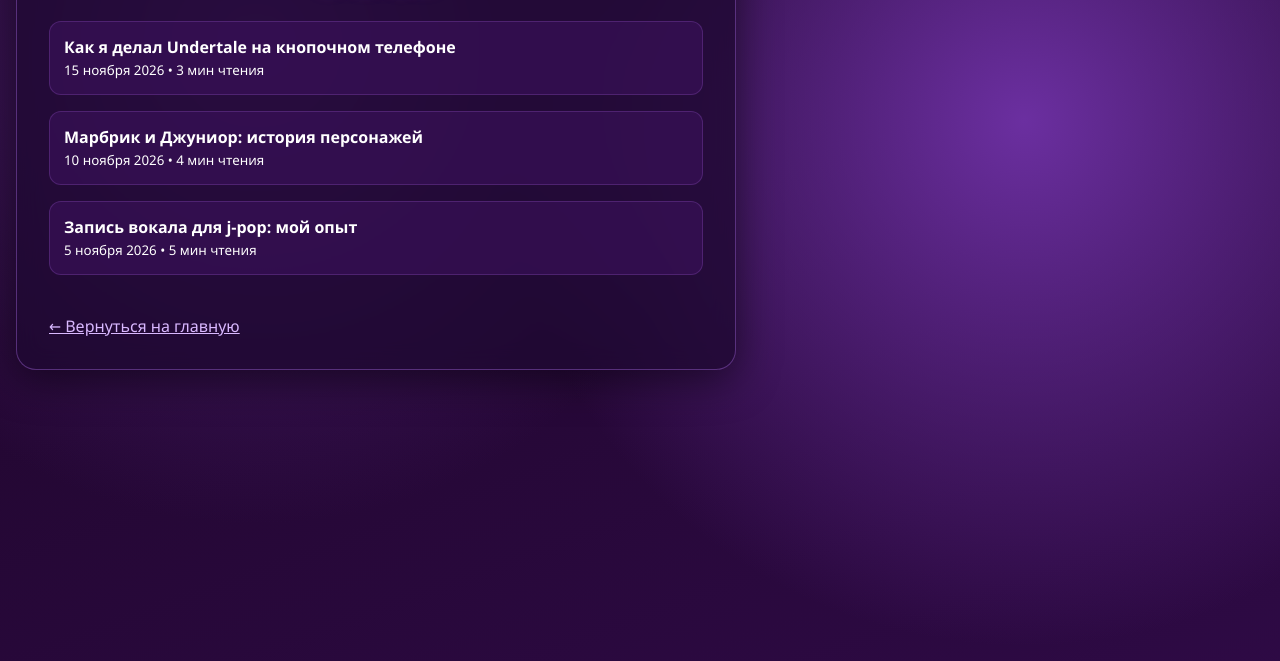
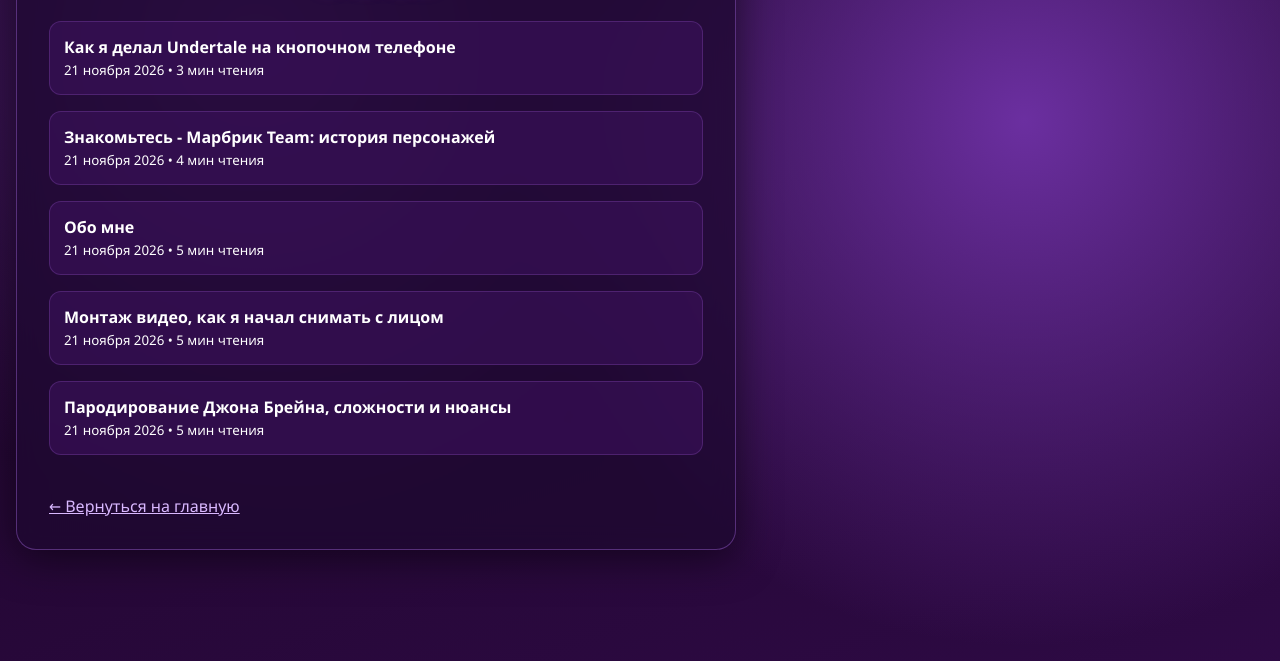
Before and after one commit to marbrik23/marbrik23.github.io, a plain HTML site: page libs.html in a window 1280 px wide. Shown: the part 119-780 px from the top of the page. Drawn offline with Linux system fonts and the light colour scheme.

Commit message:
Update libs.html

```diff
--- a/libs.html
+++ b/libs.html
@@ -64,15 +64,23 @@
     <div class="article-list">
       <a href="#post-1">
         <strong>Как я делал Undertale на кнопочном телефоне</strong><br>
-        <small>15 ноября 2026 • 3 мин чтения</small>
+        <small>21 ноября 2026 • 3 мин чтения</small>
       </a>
       <a href="#post-2">
-        <strong>Марбрик и Джуниор: история персонажей</strong><br>
-        <small>10 ноября 2026 • 4 мин чтения</small>
+        <strong>Знакомьтесь - Марбрик Team: история персонажей</strong><br>
+        <small>21 ноября 2026 • 4 мин чтения</small>
       </a>
       <a href="#post-3">
-        <strong>Запись вокала для j-pop: мой опыт</strong><br>
-        <small>5 ноября 2026 • 5 мин чтения</small>
+        <strong>Обо мне</strong><br>
+        <small>21 ноября 2026 • 5 мин чтения</small>
+      </a>
+      <a href="#post-4">
+        <strong>Монтаж видео, как я начал снимать с лицом</strong><br>
+        <small>21 ноября 2026 • 5 мин чтения</small>
+      </a>
+      <a href="#post-5">
+        <strong>Пародирование Джона Брейна, сложности и нюансы</strong><br>
+        <small>21 ноября 2026 • 5 мин чтения</small>
       </a>
     </div>
 
```
